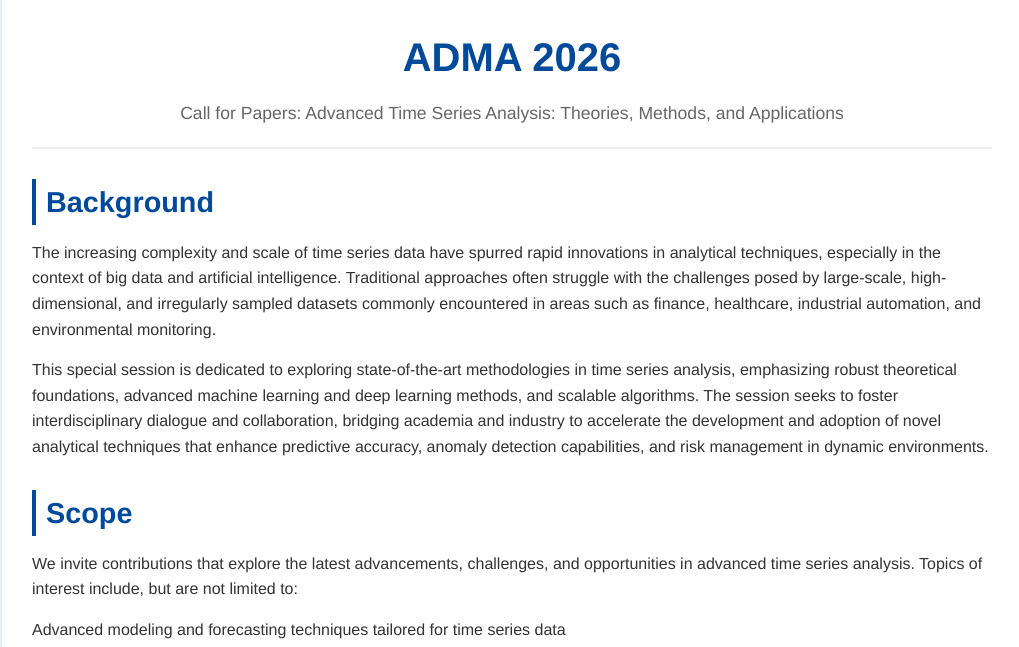
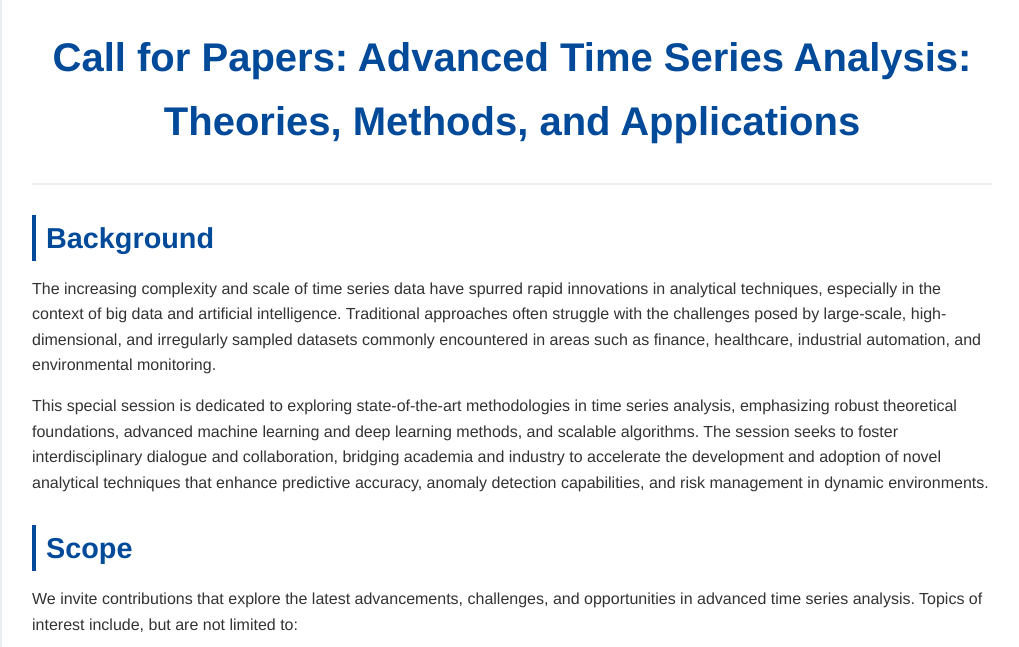
Before and after one commit to hairongChenDavid/adma25_special, a plain HTML site: page index.html in a window 1280 px wide. Shown: the part 153-800 px from the top of the page, without its empty margins (128-1147 px from the left). Drawn offline with Linux system fonts and the light colour scheme.

Commit message:
Update index.html

```diff
--- a/index.html
+++ b/index.html
@@ -130,8 +130,7 @@
       <div class="logo-container">
         <img src="logo.png" alt="Conference Logo">
       </div>
-      <h1>ADMA 2026</h1>
-      <p>Call for Papers: Advanced Time Series Analysis: Theories, Methods, and Applications</p>
+      <h1>Call for Papers: Advanced Time Series Analysis: Theories, Methods, and Applications</h1>
     </header>
 
     <section id="background">
```
